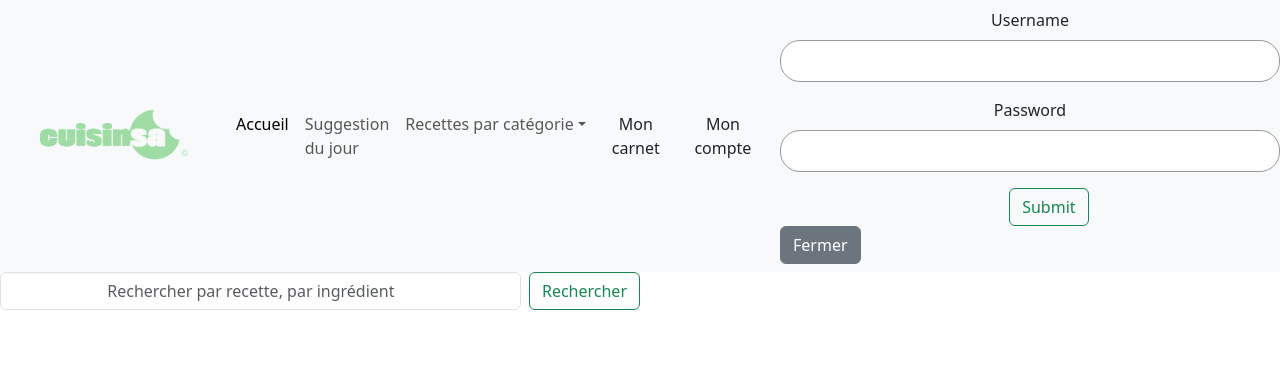
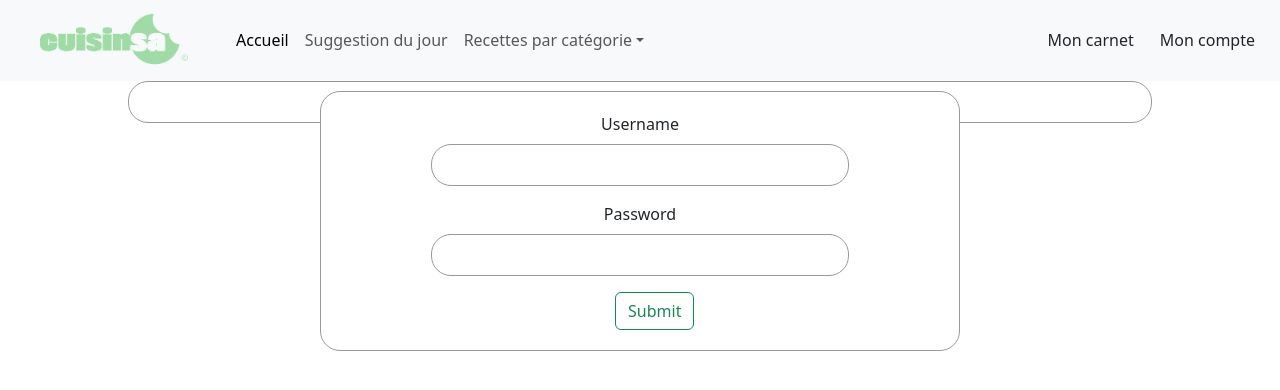
Before and after one commit to kitKatdarkMint/WEB, a React (Vite) app: page / in a window 1280 px wide. Both pictures are taken after a click on the button "Mon compte". Shown: the top 390 px of the page. Built offline with nearby package versions, Linux system fonts and the light colour scheme.

Commit message:
login_fenetre_jolie

```diff
--- a/src/components/Navbar.tsx
+++ b/src/components/Navbar.tsx
@@ -3,6 +3,9 @@ import { useState } from "react";
 
 function Navbar() {
   const [showLogin, setShowLogin] = useState(false);
+  const handleLoginSubmit = () => {
+    setShowLogin(false);
+  };
   return (
     <nav className="navbar navbar-expand-lg bg-body-tertiary">
       <div className="container-fluid">
@@ -69,19 +72,34 @@ function Navbar() {
           type="button"
           className="btn"
           onClick={() => setShowLogin(!showLogin)}
+          style={{
+            display: 'inline-block',
+            position: 'relative',
+          }}
         >
           Mon compte
         </button>
       </div>
       {showLogin && (
-        <div className="login-modal">
-          <Login />
-          <button
-            className="btn btn-secondary"
-            onClick={() => setShowLogin(false)}
-          >
-            Fermer
-          </button>
+        <div
+          className="login-modal"
+          style={{
+            display: 'block', // S'assurer que la fenêtre est affichée
+            position: 'absolute',
+            top: '100%', // Placer au milieu de l'écran
+            left: '50%',
+            transform: 'translate(-50%, 0%)', // Placer la fenêtre juste en dessous du bouton
+            marginTop: '10px', // Un peu d'espace entre le bouton et la fenêtre
+            marginLeft: 'auto',
+            marginRight: 'auto',
+            width: '50%', // La largeur peut être ajustée si nécessaire
+            backgroundColor: 'white', // Couleur de fond de la fenêtre
+            border: "1.5px solid #999",
+            borderRadius: "20px",
+            padding: '20px', // Espacement à l'intérieur de la fenêtre
+            zIndex: 1000, // S'assurer que la fenêtre s'affiche par-dessus d'autres éléments
+          }}>
+          <Login onSubmit={handleLoginSubmit}/>
         </div>
       )}
     </nav>
--- a/src/components/SearchBar.tsx
+++ b/src/components/SearchBar.tsx
@@ -1,14 +1,15 @@
 function SearchBar() {
   return (
 
-      <form className="d-flex  w-50" role="search">
+      <form className="mb-3 flex flex-col items-center justify-center h-screen text-center" role="search">
         <input
-          className="form-control me-2"
+          className="flex flex-col gap-4"
           type="search"
           placeholder="Rechercher par recette, par ingrédient "
           aria-label="Search"
-          style={{ textAlign: "center" }}
+          style={{ textAlign: "center", width: "80%", padding: "8px", border: "1.5px solid #999", borderRadius: "20px" }}
         />
+        <br/>
         <button
           className="btn btn-outline-success justify-content-center"
           type="submit"
--- a/src/components/login.tsx
+++ b/src/components/login.tsx
@@ -1,13 +1,16 @@
 import { useState } from "react";
 
-function Login() {
-  const [email, setEmail] = useState<string>("");
-  const [password, setPassword] = useState<string>("");
+interface LoginProps {
+  onSubmit: () => void; // Fonction de callback qui sera appelée lors du clic sur le bouton
+}
 
-  // Définition explicite du type de l'événement
-  const handleSubmit = (e: React.FormEvent<HTMLFormElement>) => {
-    e.preventDefault();
-    console.log({ email, password });
+const Login: React.FC<LoginProps> = ({ onSubmit }) => {
+  const [username, setUsername] = useState('');
+  const [password, setPassword] = useState('');
+
+  const handleSubmit = (e: React.FormEvent) => {
+    e.preventDefault(); // Empêche la soumission du formulaire pour éviter un rechargement
+    onSubmit(); // Appelle la fonction de callback passée en props
   };
 
   return (
@@ -19,9 +22,9 @@ function Login() {
           className="flex flex-col gap-4"
           id="exampleInputEmail1"
           aria-describedby="emailHelp"
-          style={{ width: "500px", padding: "8px", border: "1.5px solid #999", borderRadius: "20px" }}
-          value={email}
-          onChange={(e: React.ChangeEvent<HTMLInputElement>) => setEmail(e.target.value)}
+          style={{ width: "70%", padding: "8px", border: "1.5px solid #999", borderRadius: "20px" }}
+          value={username}
+          onChange={(e: React.ChangeEvent<HTMLInputElement>) => setUsername(e.target.value)}
         />
       </div>
 
@@ -31,7 +34,7 @@ function Login() {
           type="password"
           className="flex flex-col gap-4"
           id="exampleInputPassword1"
-          style={{ width: "500px", padding: "8px", border: "1.5px solid #999", borderRadius: "20px" }}
+          style={{ width: "70%", padding: "8px", border: "1.5px solid #999", borderRadius: "20px" }}
           value={password}
           onChange={(e: React.ChangeEvent<HTMLInputElement>) => setPassword(e.target.value)}
         />
```
